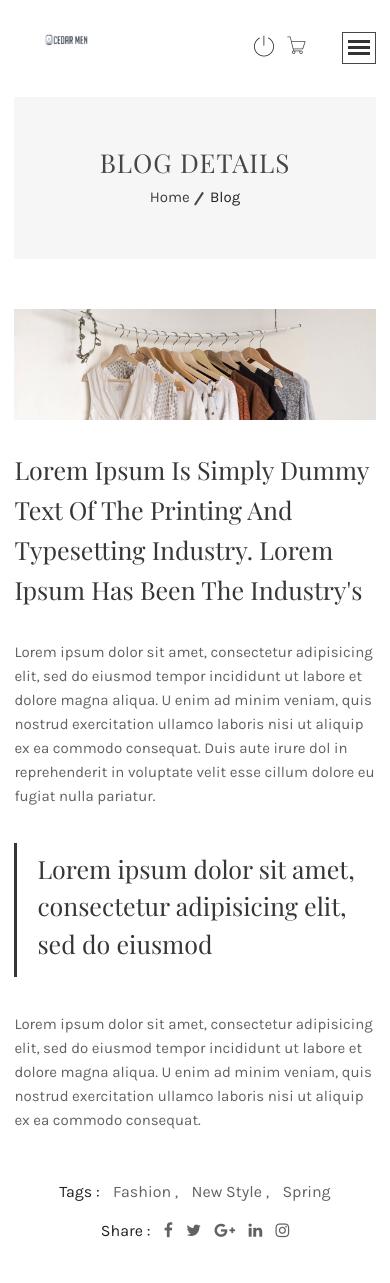
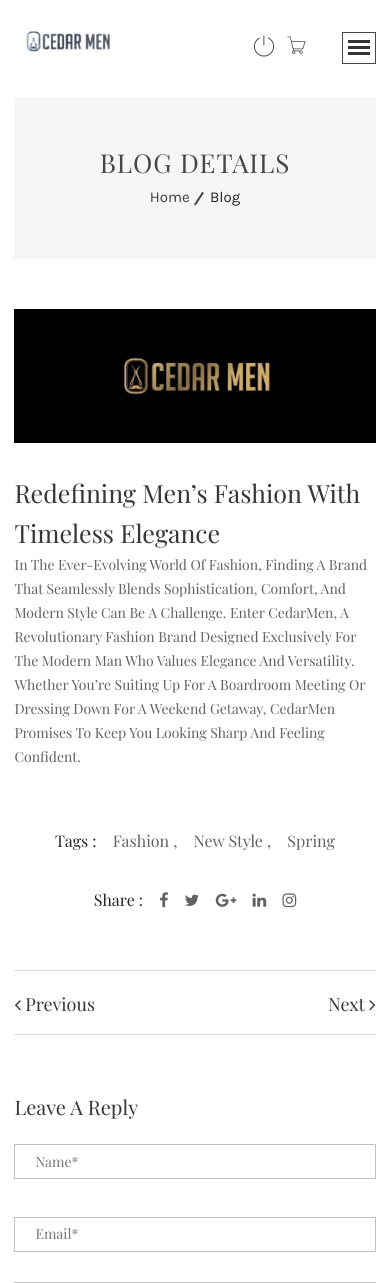
Before and after one commit to haleemakintayo/Cedar-Men, a Django app: page /blog/1/ in a window 390 px wide. Shown: the top 1283 px of the page. Run offline with Django 5.2, Linux system fonts and the light colour scheme; a user stored in the database is signed in; data comes from the database, SQL or seed files in the repository; both versions use the stored data as it was after the commit; some libraries are stand-ins or nearby versions.

Commit message:
message here

```diff
--- a/static/assets/css/responsive.css
+++ b/static/assets/css/responsive.css
@@ -349,7 +349,11 @@
 /* small mobile :320px. */
 @media (max-width: 767px) {
 
+ .logo {
+  width: 200%;
+  margin-left: -50px;
 
+ }
 
     .waraper {
       padding: 0;
@@ -647,6 +651,7 @@ h2.page-title {
 .user > a {
   padding: 30px 0 10px 12px;
 }
+
 .language-menu.none {
 	display: block;
 }
--- a/templates/base.html
+++ b/templates/base.html
@@ -81,16 +81,20 @@
                     <ul class="menu">
                       <li>
                         <a href="{% url 'home' %}"
-                          >HOME <i class="pe-7s-angle-down"></i
+                          >HOME <i class=""></i
                         ></a>
-                        <!-- <ul>
+
+
+                                              <!-- <ul>
                                                     <li><a href="index.html">home version 1</a></li>
                                                     <li><a href="index-2.html">home version 2</a></li>
                                                     <li><a href="index-3.html">home version 3</a></li>
                                                     <li><a href="index-4.html">home version 4</a></li>
                                                     <li><a href="index-5.html">home version 5</a></li>
                                                     <li><a href="index-6.html">home version 6</a></li>
-                                                </ul> -->
+                                              </ul> -->
+
+
                       </li>
                       <li><a href="{% url 'about_us' %}">ABOUT US</a></li>
                       <li>
--- a/templates/blog-details.html
+++ b/templates/blog-details.html
@@ -23,12 +23,10 @@
                     <div class="row">
                         <div class="ms-auto me-auto col-xl-8 col-lg-12">
                             <div class="blog-details">
-                                <img src="{% static 'assets/img/blog/4.jpg' %}" alt="">
+                                <img src="{% static 'assets/img/banner/cedar.jpg' %}" alt="">
                                 <div class="blog-details-text">
-                                    <h3>Lorem Ipsum is simply dummy text of the printing and typesetting industry. Lorem Ipsum has been the industry's</h3>
-                                    <p>Lorem ipsum dolor sit amet, consectetur adipisicing elit, sed do eiusmod tempor incididunt ut labore et dolore magna aliqua. U enim ad minim veniam, quis nostrud exercitation ullamco laboris nisi ut aliquip ex ea commodo consequat. Duis aute irure dol in reprehenderit in voluptate velit esse cillum dolore eu fugiat nulla pariatur. </p>
-                                    <blockquote>Lorem ipsum dolor sit amet, consectetur adipisicing elit, sed do eiusmod</blockquote>
-                                    <p>Lorem ipsum dolor sit amet, consectetur adipisicing elit, sed do eiusmod tempor incididunt ut labore et dolore magna aliqua. U enim ad minim veniam, quis nostrud exercitation ullamco laboris nisi ut aliquip ex ea commodo consequat. </p>
+                                    <h3>Redefining Men’s Fashion with Timeless Elegance</blockquote>
+                                    <p>In the ever-evolving world of fashion, finding a brand that seamlessly blends sophistication, comfort, and modern style can be a challenge. Enter CedarMen, a revolutionary fashion brand designed exclusively for the modern man who values elegance and versatility. Whether you’re suiting up for a boardroom meeting or dressing down for a weekend getaway, CedarMen promises to keep you looking sharp and feeling confident.</p>
                                     <div class="tag-share text-center">
                                         <div class="tag">
                                             <ul>
```
Also changed, not shown: db.sqlite3, static/assets/img/logo/CedarMen-logo30.jpg (added).
